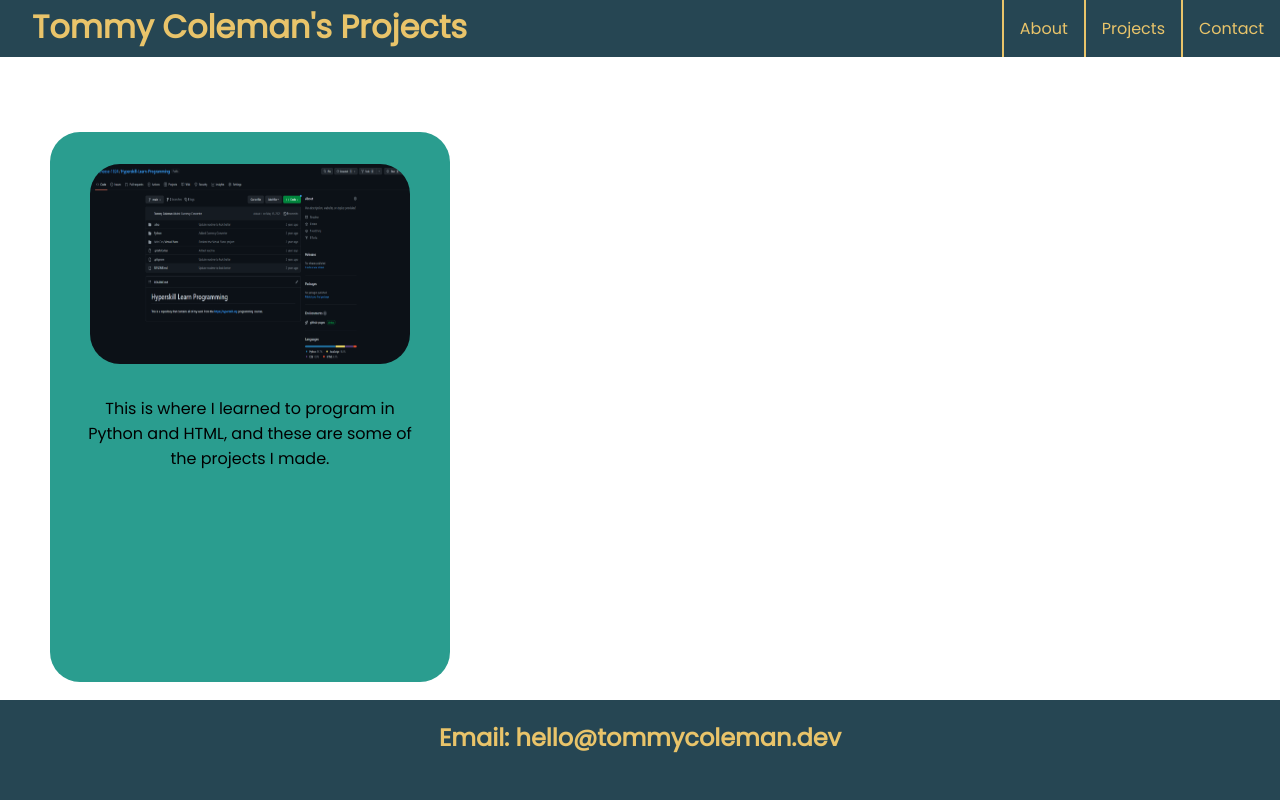
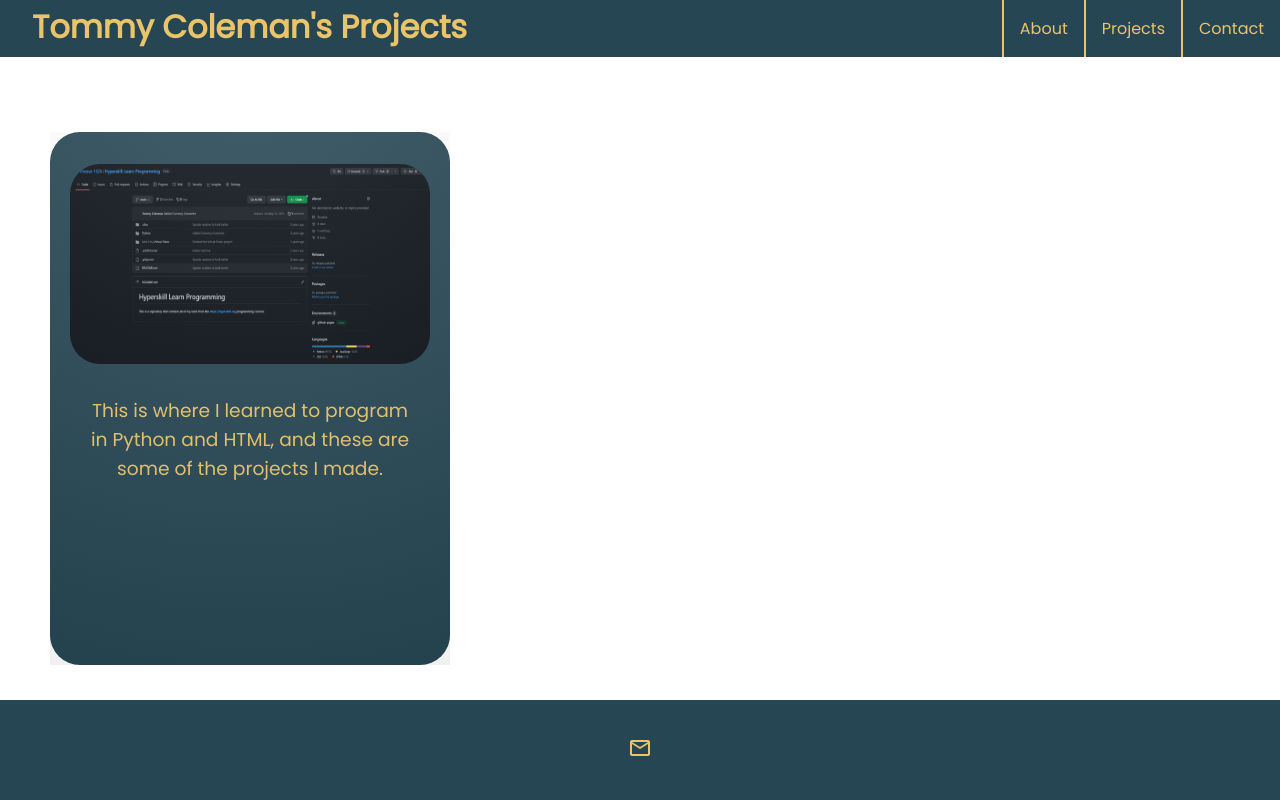
Before and after one commit to cheese-1024/projects, a plain HTML site: page index.html in a window 1280 px wide. Drawn offline with nearby package versions, Linux system fonts and the light colour scheme.

Commit message:
card 3d effect

```diff
--- a/index.html
+++ b/index.html
@@ -12,9 +12,10 @@
     <meta name="viewport" content="width=device-width, initial-scale=1">
     <link rel="stylesheet" href="style.css">
     <link rel="preconnect" href="https://fonts.googleapis.com">
-<link rel="preconnect" href="https://fonts.gstatic.com" crossorigin>
-<link href="https://fonts.googleapis.com/css2?family=Poppins:wght@100;200;400&display=swap" rel="stylesheet">
-    <link href="main.js" rel="script">
+    <link rel="preconnect" href="https://fonts.gstatic.com" crossorigin>
+    <link href="https://fonts.googleapis.com/css2?family=Poppins:wght@100;200;400&display=swap" rel="stylesheet">
+    <link rel="stylesheet" href="https://fonts.googleapis.com/css2?family=Material+Symbols+Outlined:opsz,wght,FILL,GRAD@24,400,0,0" />
+
   </head>
   <body>
     <div id="navbar" class="">
@@ -31,12 +32,14 @@
       <div class="project-card">
         <a href="https://github.com/cheese-1024/Hyperskill-Learn-Programming">
           <img id="hyperskill-img"  src="hyperskill-learn-programming.png" alt="Screenshot of Repository">
-        </a>
+
         <p>This is where I learned to program in Python and HTML, and these are some of the projects I made.</p>
+        <div class="glow"></div></a>
       </div>
     </div>
     <div id="footer">
-      <h2 id="email">Email: hello@tommycoleman.dev</h2>
+      <h2 id="email"><a href="mailto:hello@tommycoleman.dev"><span class="material-symbols-outlined">mail</span></a></h2>
     </div>
   </body>
+  <script src="main.js"></script>
 </html>
--- a/main.js
+++ b/main.js
@@ -1,4 +1,6 @@
+console.log("Hello World");
 const $card = document.querySelector('.project-card');
+
 let bounds;
 
 function rotateToMouse(e) {
--- a/style.css
+++ b/style.css
@@ -18,6 +18,17 @@
 
 a {
   text-decoration: none;
+  color: var(--3)
+}
+
+a:visited {
+  text-decoration: none;
+  color: var(--3)
+}
+
+a:active {
+  text-decoration: none;
+  color: var(--3)
 }
 
 html {
@@ -82,7 +93,16 @@ nav ul li:last-of-type {
 #email {
   text-align: center;
   color: #E9C46A;
-  padding-top: 20px;
+  height: 100%;
+}
+
+#email a {
+  height: 24px;
+  width: 24px;
+}
+
+#email span {
+  margin-top: 36px;
 }
 
 #projects {
@@ -99,13 +119,13 @@ nav ul li:last-of-type {
   margin-top: 2rem;
   margin-left: auto;
   margin-right: auto;
-  width: 80%;
+  width: 90%;
 }
 
 .project-card {
   width: 400px;
-  height: 550px;
-  background: var(--2);
+  height: 533px;
+  background: var(--1);
   border-radius: 30px;
   transition-duration: 300ms;
   transition-property: transform, box-shadow;
@@ -118,8 +138,20 @@ nav ul li:last-of-type {
   box-shadow: 0 5px 20px 5px #00000044;
 }
 
-.project-card > p {
+.project-card > a > p {
+  display: block;
   margin: 2rem;
   wrap-option: wrap;
   text-align: center;
+  font-size: 14pt;
 }
+
+.project-card .glow {
+  position: absolute;
+  width: 100%;
+  height: 100%;
+  left: 0;
+  top: 0;
+
+  background-image: radial-gradient(circle at 50% -20%, #ffffff22, #0000000f);
+}
```
